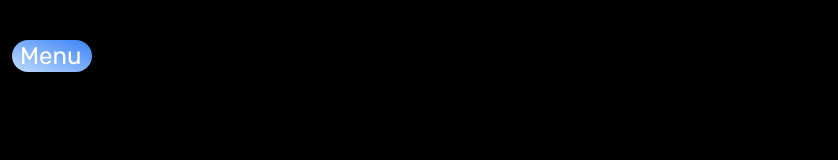
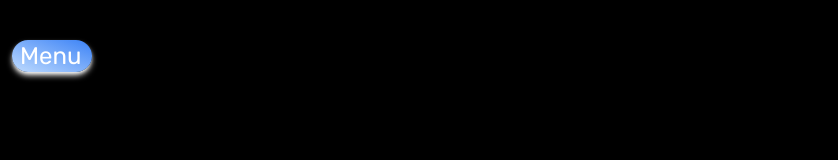
Before and after one commit to vladyslavt97/pavelsmusic, a Next.js app: page / in a window 1280 px wide. Shown: the top 160 px of the page, without its empty margins (0-838 px from the left). Built offline with nearby package versions, Linux system fonts and the light colour scheme.

Commit message:
shadow on the menu button

```diff
--- a/app/components/Header.tsx
+++ b/app/components/Header.tsx
@@ -3,6 +3,6 @@ type Props = {}
 
 export default function Header({}: Props) {
   return (
-    <div className="text-white bg-gradient-to-tr from-blue-200 to-blue-500 px-2 rounded-full absolute top-3 md:top-10 left-3 md:right-10 text-2xl w-20">Menu</div>
+    <div className="text-white bg-gradient-to-tr from-blue-200 to-blue-500 px-2 rounded-full absolute top-3 md:top-10 left-3 md:right-10 text-2xl w-20 shadow-md  shadow-white">Menu</div>
   )
 }
```
